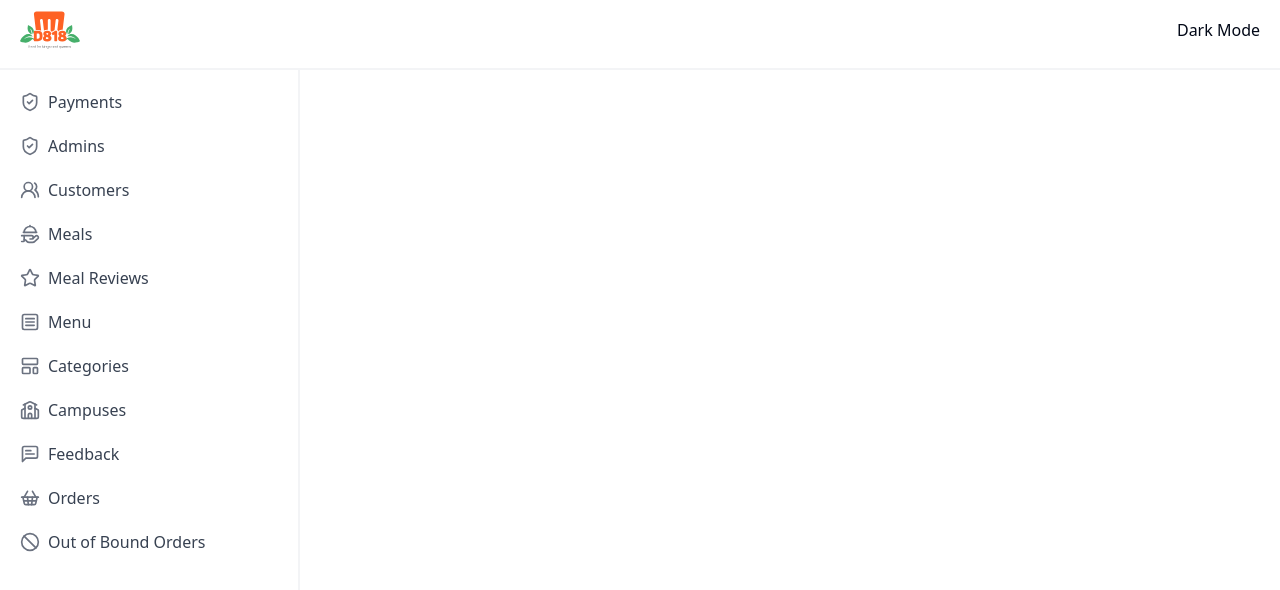
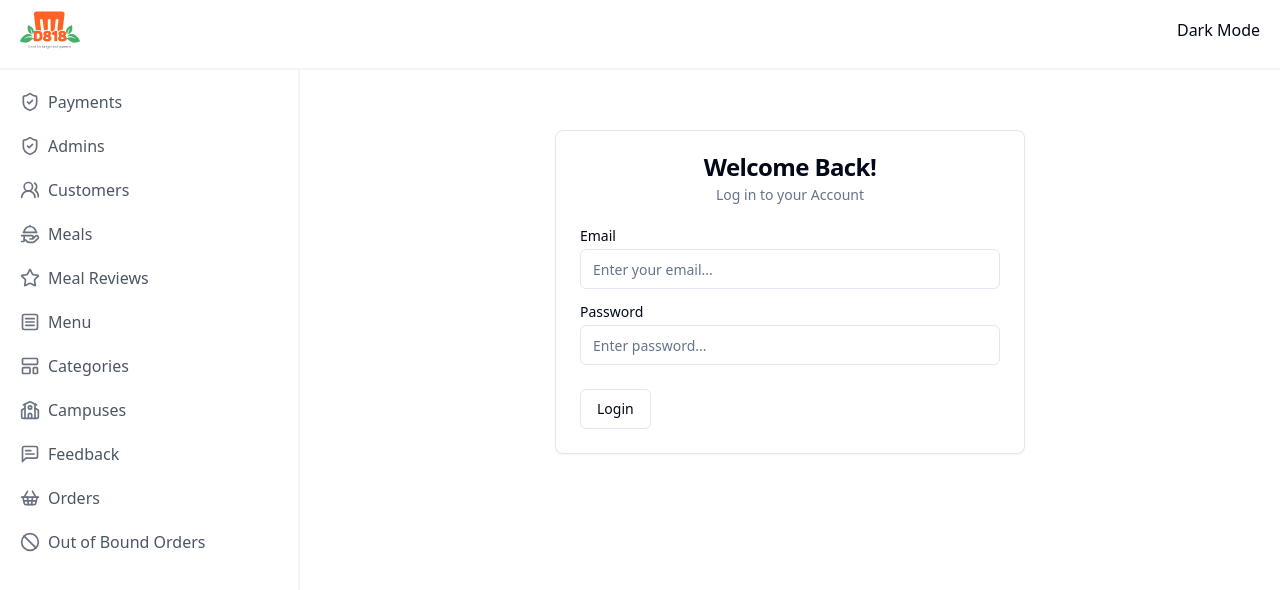
Before and after one commit to timmyproofficial/d818-admin-v2, a React (Vite) app: page /login in a window 1280 px wide. Shown: the top 590 px of the page. Built offline with nearby package versions, Linux system fonts and the light colour scheme.

Commit message:
Implement useMutation for auth user

```diff
--- a/src/components/customs/MenuItem.tsx
+++ b/src/components/customs/MenuItem.tsx
@@ -17,7 +17,7 @@ const MenuItem = ({ link, icon, text }: Props) => {
     >
       <div className="flex gap-2 items-center">
         <span className="text-gray-500 text-xs">{icon}</span>
-        <span className="text-gray-700">{text}</span>
+        <span className="text-gray-600">{text}</span>
       </div>
     </NavLink>
   );
--- /dev/null
+++ b/src/entities/auth.ts
@@ -0,0 +1,14 @@
+export interface AuthCredential {
+  email: string;
+  password: string;
+}
+
+export interface AuthUser {
+  _id: string;
+  firstName: string;
+  lastName: string;
+  phone: string;
+  address: string;
+  email: string;
+  token: string;
+}
--- /dev/null
+++ b/src/hooks/useAuth.ts
@@ -0,0 +1,23 @@
+import { useQueryClient, useMutation } from '@tanstack/react-query';
+import APIClient from '@/services/apiClient';
+import { AuthCredential, AuthUser } from '@/entities/auth';
+
+const apiClient = new APIClient<AuthUser>('/admins/login');
+
+const useAuth = () => {
+  const queryClient = useQueryClient();
+
+  return useMutation<AuthUser, Error, AuthCredential>({
+    mutationFn: (authCredential: AuthCredential) =>
+      apiClient.post(authCredential),
+
+    onSuccess: (data) => {
+      // Store user data in the query cache
+      queryClient.setQueryData(['authUser'], data);
+
+      localStorage.setItem('authUser', JSON.stringify(data));
+    },
+  });
+};
+
+export default useAuth;
--- a/src/pages/FeedbackPage.tsx
+++ b/src/pages/FeedbackPage.tsx
@@ -1,10 +1,45 @@
 import Heading from '@/components/customs/Heading';
+import { Button } from '@/components/ui/button';
+import {
+  Card,
+  CardContent,
+  CardDescription,
+  CardFooter,
+  CardHeader,
+  CardTitle,
+} from '@/components/ui/card';
+import { Input } from '@/components/ui/input';
+import { Label } from '@/components/ui/label';
 
 const FeedbackPage = () => {
   return (
     <div>
       <Heading title="Feedback" />
-      FeedbackPage
+
+      <Card className="w-[50%] mx-auto mt-10">
+        <CardHeader className="text-center">
+          <CardTitle>Welcome Back!</CardTitle>
+          <CardDescription>Log in to your Account</CardDescription>
+        </CardHeader>
+        <CardContent>
+          <form>
+            <div className="grid w-full items-center gap-4">
+              <div className="flex flex-col space-y-1.5">
+                <Label htmlFor="title">Title</Label>
+                <Input id="title" placeholder="Enter your title..." />
+              </div>
+              <div className="flex flex-col space-y-1.5">
+                <Label htmlFor="body">Description</Label>
+                <Input id="body" placeholder="Enter body..." />
+              </div>
+            </div>
+          </form>
+        </CardContent>
+        <CardFooter className="flex justify-between">
+          <Button variant="outline">Submit</Button>
+          {/* <Button>Deploy</Button> */}
+        </CardFooter>
+      </Card>
     </div>
   );
 };
--- a/src/pages/LoginPage.tsx
+++ b/src/pages/LoginPage.tsx
@@ -9,35 +9,76 @@ import {
 } from '@/components/ui/card';
 import { Input } from '@/components/ui/input';
 import { Label } from '@/components/ui/label';
+import { AuthCredential } from '@/entities/auth';
+import useAuth from '@/hooks/useAuth';
+import { FormEvent, useState } from 'react';
 
 const LoginPage = () => {
-  const user = 'ss';
+  const [authCredentials, setAuthCredentials] = useState<AuthCredential>({
+    email: '',
+    password: '',
+  });
+
+  const { mutate, data, isLoading, error } = useAuth();
+
+  const handleSubmit = (event: FormEvent) => {
+    event.preventDefault();
+    mutate(authCredentials);
+  };
+
+  console.log(data);
+  console.log(error);
+  const user = '';
   return (
     <>
       {!user && (
         <Card className="w-[50%] mx-auto mt-10">
+          <form onSubmit={handleSubmit}>
             <CardHeader className="text-center">
               <CardTitle>Welcome Back!</CardTitle>
               <CardDescription>Log in to your Account</CardDescription>
             </CardHeader>
             <CardContent>
-            <form>
               <div className="grid w-full items-center gap-4">
                 <div className="flex flex-col space-y-1.5">
                   <Label htmlFor="email">Email</Label>
-                  <Input id="email" placeholder="Enter your email..." />
+                  <Input
+                    id="email"
+                    name="email"
+                    value={authCredentials?.email}
+                    onChange={(event) =>
+                      setAuthCredentials({
+                        ...authCredentials,
+                        email: event.target.value,
+                      })
+                    }
+                    placeholder="Enter your email..."
+                  />
                 </div>
                 <div className="flex flex-col space-y-1.5">
                   <Label htmlFor="password">Password</Label>
-                  <Input id="password" placeholder="Enter password..." />
+                  <Input
+                    id="password"
+                    name="password"
+                    value={authCredentials?.password}
+                    onChange={(event) =>
+                      setAuthCredentials({
+                        ...authCredentials,
+                        password: event.target.value,
+                      })
+                    }
+                    placeholder="Enter password..."
+                  />
                 </div>
               </div>
-            </form>
             </CardContent>
             <CardFooter className="flex justify-between">
-            <Button variant="outline">Login</Button>
+              <Button disabled={isLoading} type="submit" variant="outline">
+                {isLoading ? 'Logging in...' : 'Login'}
+              </Button>
               {/* <Button>Deploy</Button> */}
             </CardFooter>
+          </form>
         </Card>
       )}
     </>
--- a/src/services/apiClient.ts
+++ b/src/services/apiClient.ts
@@ -1,15 +1,22 @@
-import axios, { AxiosRequestConfig, InternalAxiosRequestConfig } from 'axios';
+import { AuthCredential, AuthUser } from '@/entities/auth';
+import axios, { AxiosRequestConfig } from 'axios';
 
 // Create an axios instance
 const axiosInstance = axios.create({
   baseURL: 'https://d818-backend-a3bb3967e45d.herokuapp.com/api',
+  // withCredentials: true
 });
 
 // Add a request interceptor to include the token in headers
-// axiosInstance.interceptors.request.use((config: InternalAxiosRequestConfig) => {
-//   const token = localStorage.getItem('accesstoken')
-//   if(token)
-// })
+axiosInstance.interceptors.request.use((config) => {
+  const authUser: AuthUser = JSON.parse(localStorage.getItem('authUser')!);
+
+  const token = authUser?.token;
+  if (token) {
+    config.headers['Authorization'] = `Bearer ${token}`; // Attach token to headers
+  }
+  return config;
+});
 
 class APIClient<T> {
   endpoint: string;
@@ -25,6 +32,9 @@ class APIClient<T> {
 
   get = (id: string) =>
     axiosInstance.get<T>(this.endpoint + '/' + id).then((res) => res.data);
+
+  post = (data: AuthCredential) =>
+    axiosInstance.post<T>(this.endpoint, data).then((res) => res.data);
 }
 
 export default APIClient;
```
Lines whose indentation alone changed are shown as unchanged.
